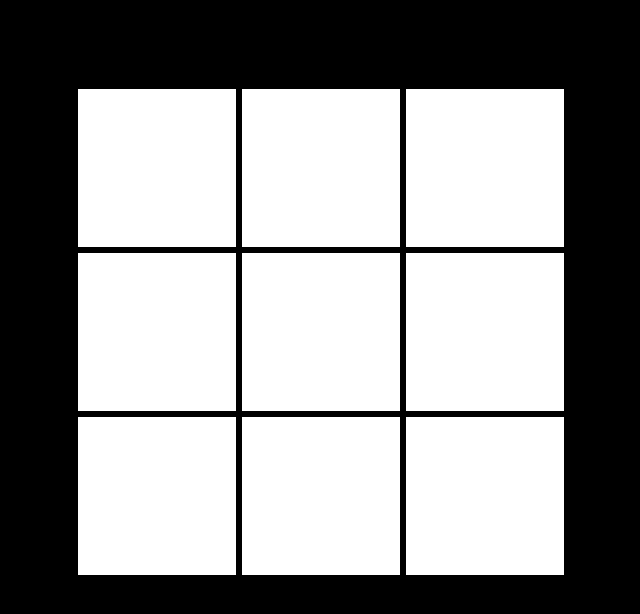
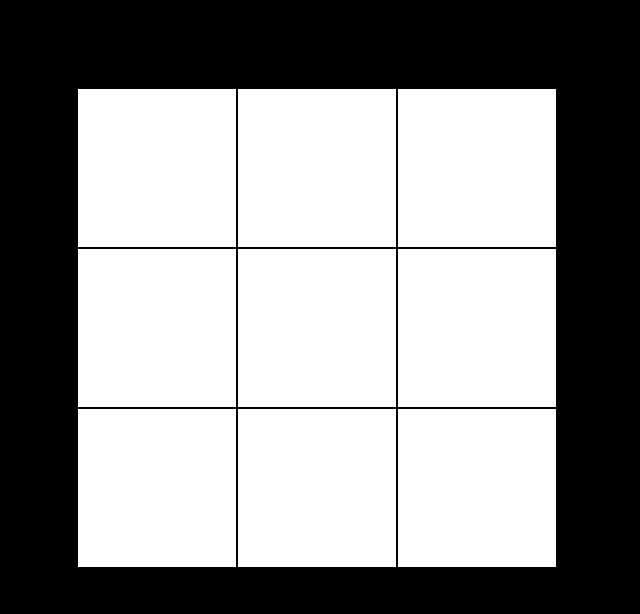
Before and after one commit to KnVerey/Infinite-tic-tac-toe, a plain HTML site: page TicTacToe/index.html in a window 1280 px wide. Shown: the whole page, without its empty margins (315-955 px from the left). Drawn offline with nearby package versions, Linux system fonts and the light colour scheme.

Commit message:
JS draws board, clicks insert appropriate letter, double insertion prvented.

```diff
--- a/TicTacToe/game.js
+++ b/TicTacToe/game.js
@@ -2,7 +2,53 @@
 // On hover, relevant board size displays in bkdg. On click, wrapper fades out.
 
 $(document).ready (function(){
+	window.game = new Game(3);
+	window.game.start();
+});
 
 
+function Game(boardSize) {
+	this.boardSize = boardSize;
+	this.boxes = [];
+	this.turn = "X";
 
-});
+	this.start = function(){
+		for(var x=0; x<boardSize; x++) {
+			for(var y=0; y<boardSize; y++) {
+				var box = new Box (x,y);
+				box.render();
+				this.boxes.push(box);
+			}
+		}
+	};
+
+	this.toggleTurn = function() {
+		if (this.turn === "X") {
+			this.turn = "Y";
+		} else if (this.turn === "Y") {
+			this.turn = "X";
+		}
+	};
+}
+
+function Box(x,y) {
+	this.x = x;
+	this.y = y;
+	this.size = Math.ceil((30/window.game.boardSize)) ;
+
+	this.render = function() {
+		this.$me = $("<div class='box'></div");
+		$(this.$me)
+			.css("height", this.size+"em")
+			.css("width", this.size+"em")
+			.on("click", function(){
+				if (this.innerHTML==="") {
+					this.innerHTML = "<p class='marker'>" + window.game.turn + "</p>";
+					window.game.toggleTurn();
+				}
+			});
+
+		$("#gameboard").append(this.$me);
+	};
+
+}
--- a/TicTacToe/index.html
+++ b/TicTacToe/index.html
@@ -10,21 +10,7 @@
 
 	<body>
 		<main id="gameboard">
-			<div class="row">
-				<div class="box"></div>
-				<div class="box"></div>
-				<div class="box"></div>
-			</div>
-			<div class="row">
-				<div class="box"></div>
-				<div class="box"></div>
-				<div class="box"></div>
-			</div>
-			<div class="row">
-				<div class="box"></div>
-				<div class="box"></div>
-				<div class="box"></div>
-			</div>
+
 		</main>
 	</body>
 </html>
--- a/TicTacToe/stylesheet.css
+++ b/TicTacToe/stylesheet.css
@@ -1,16 +1,22 @@
 .box {
 	box-sizing:border-box;
-	width: 10em;
-	height: 10em;
 	border: 1px solid black;
-	display: inline-block;
+	background-color: white;
+	float:left;
+	line-height: 9em;
+}
+
+.box .marker {
+	font-size: 6em;
 	margin: 0;
-	padding: 0;
-	background-color: white;
+	position: relative;
+	text-align: center;
+	vertical-align: middle;
 }
 
 #gameboard {
 	width: 31em;
+	height: 31em;
 	padding: 0;
 	margin: auto;
 	padding: 5em 0;
```
